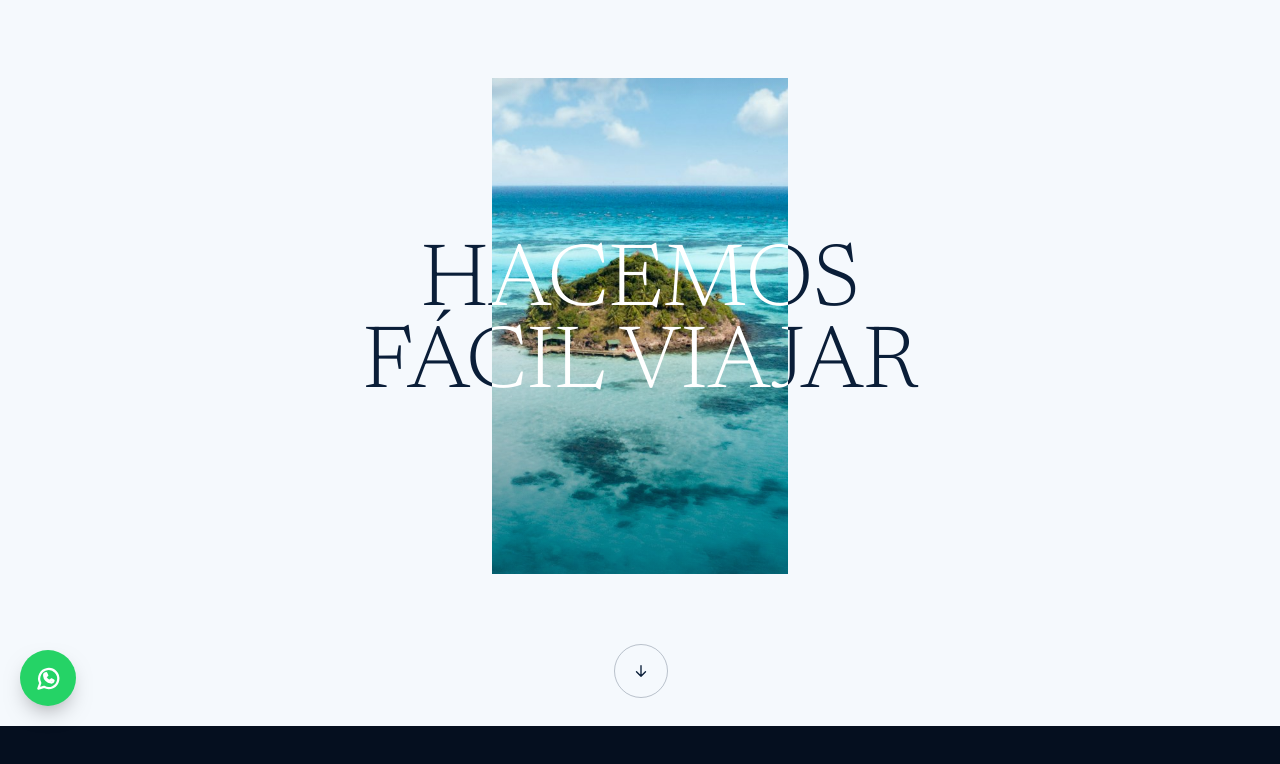
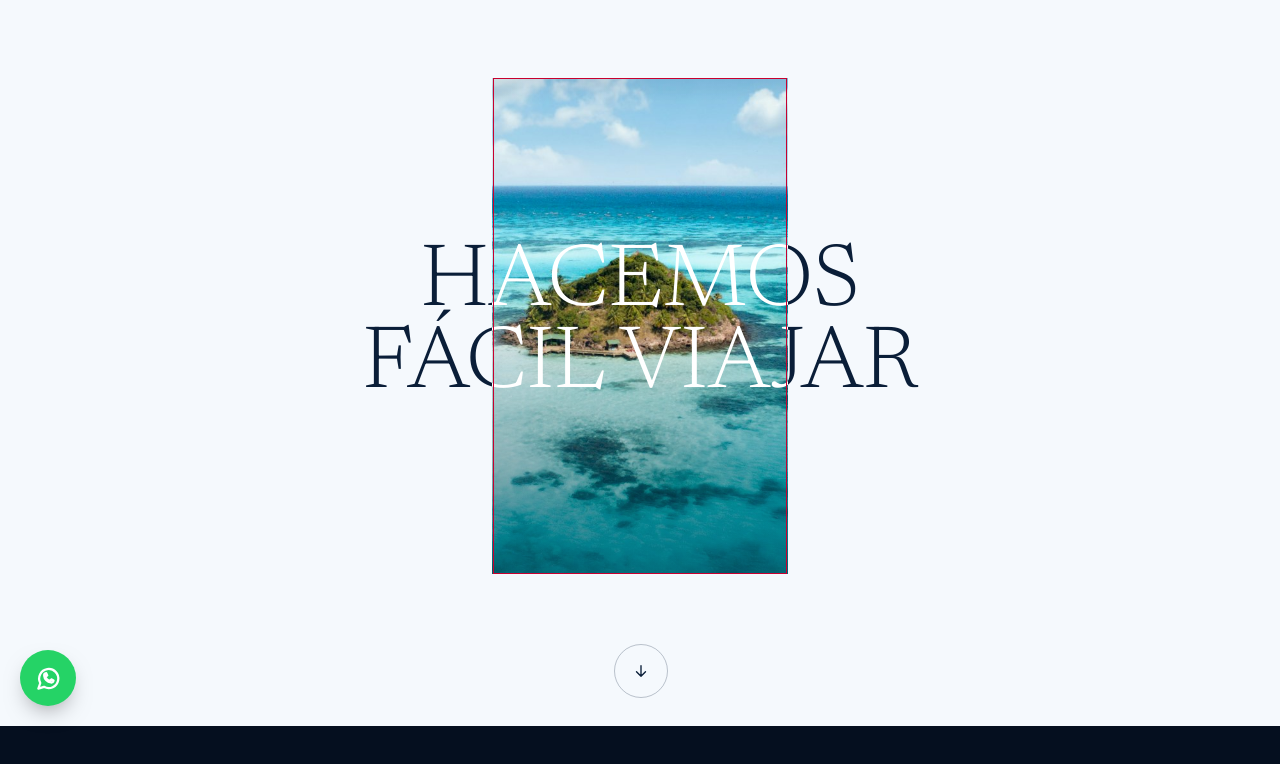
Before and after one commit to jblince/hoturis, a plain HTML site: page index.html in a window 1280 px wide. Shown: the part 74-838 px from the top of the page. Drawn offline with Linux system fonts and the light colour scheme.

Commit message:
Marco rojo fino en la foto de la portada
Co-Authored-By: Claude Opus 5.5 <noreply@anthropic.com>
Claude-Session: https://claude.ai/code/session_01Gk8JSmdyJXB6W17HGXVsB6

```diff
--- a/index.html
+++ b/index.html
@@ -61,6 +61,7 @@ h1,h2,h3,p{margin:0}
 .hf-titulo{font-family:'Newsreader',Georgia,serif;font-weight:300;font-optical-sizing:auto;font-size:clamp(40px,4.8vw,76px);line-height:1;letter-spacing:-.01em;max-width:15ch;margin-top:14px;text-wrap:balance}
 .logo-c{opacity:0}
 .hero-pista{display:none}
+.hero-marco{display:none}
 @supports (animation-timeline: view()){
  .hero-x{height:270vh}
  .hero-pin{position:sticky;top:0;height:100vh;min-height:620px}
@@ -70,9 +71,11 @@ h1,h2,h3,p{margin:0}
  .logo-c{animation:sale linear both;animation-timeline:--hero;animation-range:contain 18% contain 48%}
  .logo-b{animation:entra linear both;animation-timeline:--hero;animation-range:contain 18% contain 48%}
  .hero-fin{animation:entra linear both;animation-timeline:--hero;animation-range:contain 58% contain 76%}
+ .hero-marco{display:block;position:absolute;inset:var(--iy) var(--ix);border:1.5px solid #C8002E;pointer-events:none;animation:marco linear both;animation-timeline:--hero;animation-range:contain 0% contain 55%}
  .hero-pista{display:flex;position:absolute;left:50%;bottom:28px;width:52px;height:52px;margin-left:-26px;border:1px solid rgba(10,30,56,.25);border-radius:50%;align-items:center;justify-content:center;color:#0A1E38;z-index:2;animation:sale linear both;animation-timeline:--hero;animation-range:contain 0% contain 12%}
 }
 @keyframes abre{from{clip-path:inset(var(--iy) var(--ix))}to{clip-path:inset(0 0 0 0)}}
+@keyframes marco{0%{inset:var(--iy) var(--ix);opacity:1}70%{opacity:1}100%{inset:0;opacity:0}}
 @keyframes tinta{from{color:#0A1E38}to{color:#FFFFFF}}
 @keyframes sale{from{opacity:1}to{opacity:0}}
 @keyframes entra{from{opacity:0;transform:translateY(14px)}to{opacity:1;transform:none}}
@@ -168,7 +171,7 @@ h1,h2,h3,p{margin:0}
  .cajon{padding:18px 12px 22px;min-height:160px}.cajon .num{font-size:30px}.cajon .nom{font-size:14px;padding-top:28px}
  .navlink{font-size:13px}
 }
-@media (prefers-reduced-motion:reduce){.slide,.bar,.cajon,.cajon .marca,.hito,.dest img,.opc{transition:none}.hero-x{height:100vh!important}.hero-pin{position:relative!important}.hero-media,.hero-h1,.hero-x .navlink,.logo-b,.hero-fin{animation:none!important}.logo-c{animation:none!important;opacity:0}.hero-pista{display:none!important}.hero-grande{display:none!important}.frase-txt .c,.frase-txt .cursor{animation:none!important;opacity:1}.frase-txt .cursor{display:none}}
+@media (prefers-reduced-motion:reduce){.slide,.bar,.cajon,.cajon .marca,.hito,.dest img,.opc{transition:none}.hero-x{height:100vh!important}.hero-pin{position:relative!important}.hero-media,.hero-h1,.hero-x .navlink,.logo-b,.hero-fin{animation:none!important}.logo-c{animation:none!important;opacity:0}.hero-pista{display:none!important}.hero-grande{display:none!important}.hero-marco{display:none!important}.frase-txt .c,.frase-txt .cursor{animation:none!important;opacity:1}.frase-txt .cursor{display:none}}
 </style>
 <style>.hito.pre{opacity:0;transform:translateY(48px)}img{max-width:100%}</style>
 </head>
@@ -187,6 +190,7 @@ h1,h2,h3,p{margin:0}
   <div aria-hidden="true" style="position:absolute;inset:0;background:linear-gradient(180deg,rgba(6,21,42,.45) 0%,rgba(6,21,42,0) 22%,rgba(6,21,42,0) 45%,rgba(6,21,42,.35) 70%,rgba(6,21,42,.7) 100%)"></div>
     <div class="hero-grande hg-dentro" aria-hidden="true"><p class="hg-txt">Hacemos<br>fácil viajar</p></div>
   </div>
+  <div class="hero-marco" aria-hidden="true"></div>
 
   <header style="position:absolute;top:0;left:0;right:0;z-index:2">
     <div class="wrap" style="display:flex;align-items:center;justify-content:space-between;gap:16px;padding-top:22px">
```
